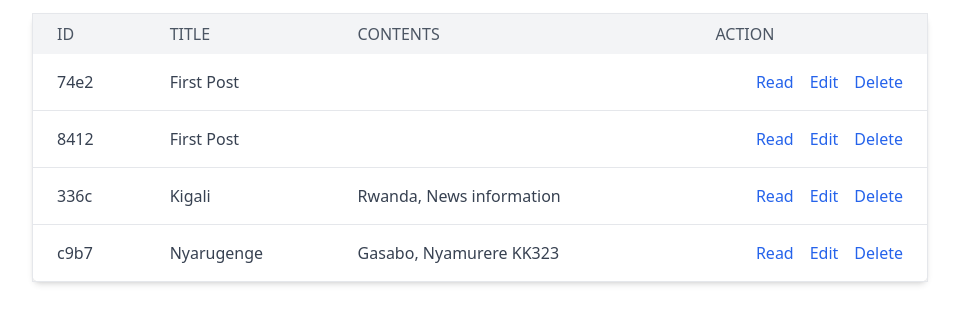
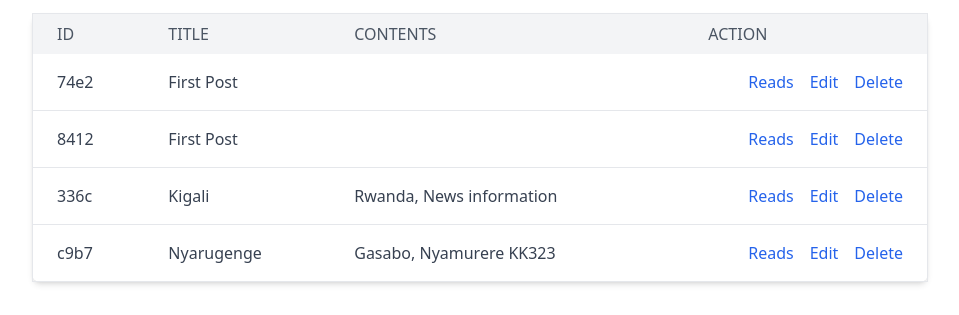
Before and after one commit to Deodate/NEXTJS, a Next.js app in the folder my-app/: page / in a window 1280 px wide. Shown: the part 139-454 px from the top of the page, without its empty margins (160-1119 px from the left). Built offline with nearby package versions, Linux system fonts and the light colour scheme; data requests are answered from the project's data file.

Commit message:
Progress

```diff
--- a/my-app/app/posts/create/[id]/page.js
+++ b/my-app/app/posts/create/[id]/page.js
@@ -1,16 +1,32 @@
+"use client"
 import axios from "axios";
 import { useEffect } from "react";
 
-export default function ({params}){
+export default function ({ params }) {
     const id = params.id;
 
     useEffect(() => {
-        if(id){
+        if (id) {
             fetchPost()
         }
     }, [id])
     const fetchPost = async () => {
         const response = await axios.get('http://localhost:5000/posts/${id}')
+        setPostSignalSetFn(response.data)
     }
 
+    return (
+        <div>
+            {post && (
+                <div>
+                    <h3>{post.title}</h3>
+                    <p>{post.content}</p>
+                </div>
+
+            )}
+
+
+        </div>
+    )
+
 }
--- a/my-app/app/posts/page.js
+++ b/my-app/app/posts/page.js
@@ -39,9 +39,9 @@ export default function Posts() {
                             <td className="px-6 py-4 text-gray-700">{post.content}</td>
                             <td className='space-x-4 px-6 py-3 text-end'>
 
-                                    <button className='text-blue-600'>
-                                        Read
-                                    </button>
+                                  <Link href={'/posts/${post.id}'}><button className='text-blue-600'>
+                                        Reads
+                                    </button></Link>
                                     <button className='text-blue-600'>
                                         Edit
                                     </button>
```
